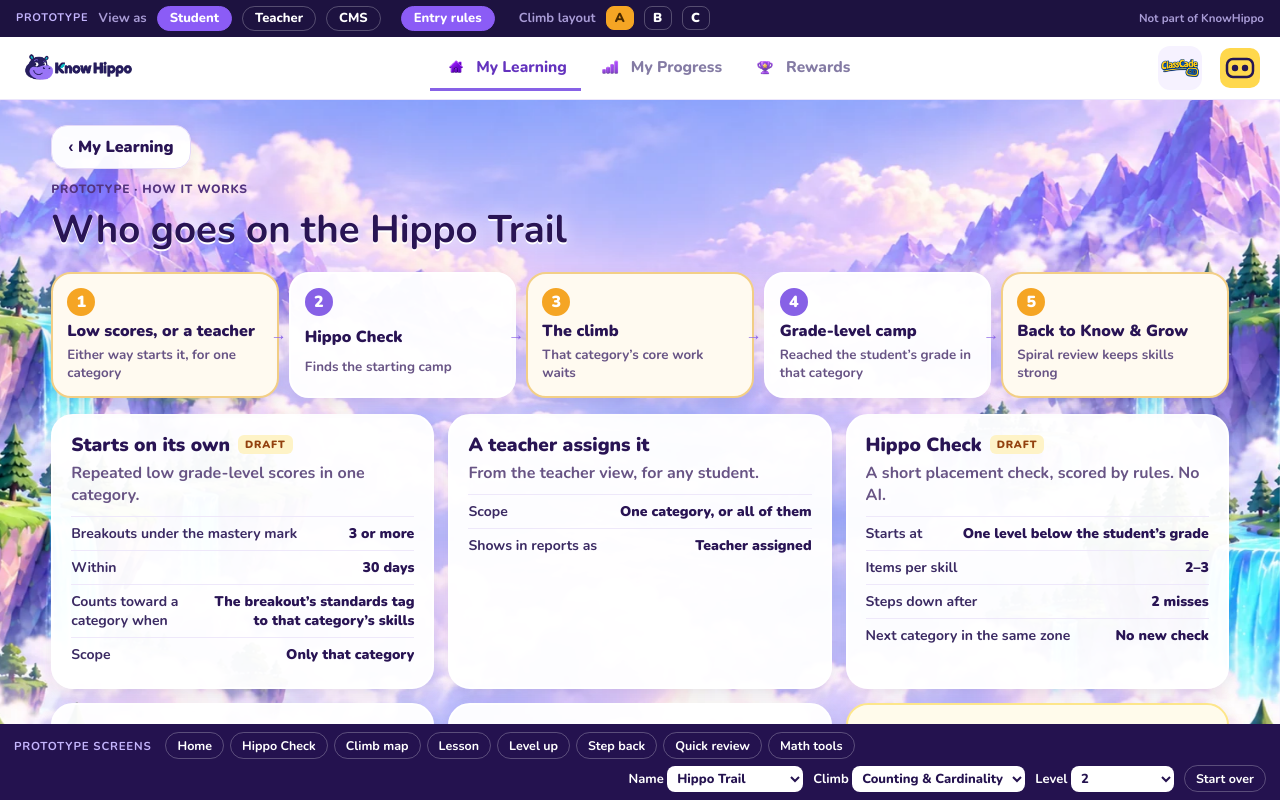
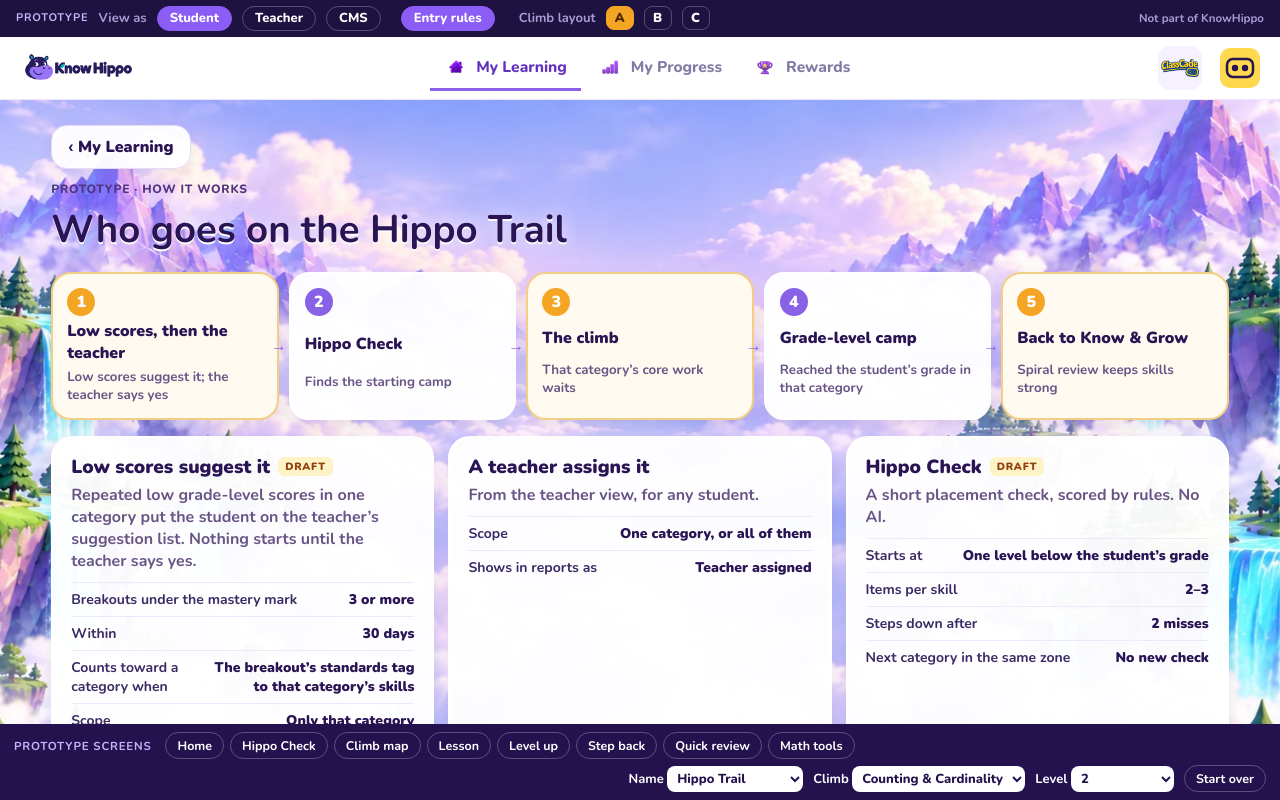
Before and after one commit to kennadyscott/hippo-trail-prototype, a React (Vite) app: page / in a window 1280 px wide. Both pictures are taken after a click on the button "Entry rules". Shown: the top 800 px of the page. Built offline with nearby package versions, Linux system fonts and the light colour scheme.

Commit message:
Entry rules: low scores suggest the climb; the teacher confirms first
Co-Authored-By: Claude Opus 5.5 <noreply@anthropic.com>

```diff
--- a/public/cms.html
+++ b/public/cms.html
@@ -1055,7 +1055,7 @@ function renderReview(){
 PAGES.rules = () => `<p class="eyebrow">KnowHippo / ${esc(P())}</p><h1>Settings</h1><h2 style="margin:6px 0 4px;font-size:17px">Rules</h2>
   <p class="lead">How students get into and out of ${esc(P())}. Numbers marked Draft are starting points for the team to settle; the student app reads these rules, so changing them never needs new content.</p>
   <div class="rules">
-    <article class="card rule"><h3>Automatic start <span class="draft">Draft</span></h3><p>Repeated low scores at grade level in one category put a student in ${esc(P())} for that category.</p><dl><div><dt>Breakouts under the mastery mark</dt><dd>3 or more</dd></div><div><dt>Within</dt><dd>30 days</dd></div><div><dt>Counts toward a category</dt><dd>Breakouts whose standards tag to its skills</dd></div></dl></article>
+    <article class="card rule"><h3>Suggested by low scores <span class="draft">Draft</span></h3><p>Repeated low scores at grade level in one category suggest ${esc(P())} for that category. The teacher confirms first; nothing starts on its own.</p><dl><div><dt>Breakouts under the mastery mark</dt><dd>3 or more</dd></div><div><dt>Within</dt><dd>30 days</dd></div><div><dt>Counts toward a category</dt><dd>Breakouts whose standards tag to its skills</dd></div><div><dt>Teacher sees</dt><dd>Add or Not now on Class Overview</dd></div></dl></article>
     <article class="card rule"><h3>Teacher assigns</h3><p>Teachers can put a student in ${esc(P())} for one category or for all of them.</p><dl><div><dt>Scope</dt><dd>One category · All categories</dd></div><div><dt>Shows in teacher reports as</dt><dd>Teacher assigned</dd></div></dl></article>
     <article class="card rule"><h3>Hippo Check <span class="draft">Draft</span></h3><p>A short rule-based placement check. No AI.</p><dl><div><dt>Starts at</dt><dd>One level below the student's grade</dd></div><div><dt>Items per skill</dt><dd>2–3</dd></div><div><dt>Step down after</dt><dd>2 misses</dd></div><div><dt>Next category in the zone</dt><dd>No new check</dd></div></dl></article>
     <article class="card rule"><h3>While in ${esc(P())}</h3><p>That category's core grade-level work waits. Other categories carry on in KnowHippo core.</p><dl><div><dt>Lesson pass mark</dt><dd>80% on the first try <span class="draft">Draft</span></dd></div><div><dt>A missed mastery check</dt><dd>Show Me again, then retry</dd></div><div><dt>Back to core</dt><dd>At grade level in that category</dd></div></dl></article>
--- a/src/student/App.tsx
+++ b/src/student/App.tsx
@@ -354,15 +354,15 @@ function EntryRules({name, onBack}: {name: string; onBack: () => void}) {
     </div></div>
     <section className="ht-rules">
       <ol className="ht-flow">
-        {step('1', 'Low scores, or a teacher', 'Either way starts it, for one category', true)}
+        {step('1', 'Low scores, then the teacher', 'Low scores suggest it; the teacher says yes', true)}
         {step('2', 'Hippo Check', 'Finds the starting camp')}
         {step('3', 'The climb', 'That category’s core work waits', true)}
         {step('4', 'Grade-level camp', 'Reached the student’s grade in that category')}
         {step('5', 'Back to Know & Grow', 'Spiral review keeps skills strong', true)}
       </ol>
       <div className="ht-rule-grid">
-        <article className="ht-rule"><h2>Starts on its own <em>Draft</em></h2><p>Repeated low grade-level scores in one category.</p>
-          <dl><div><dt>Breakouts under the mastery mark</dt><dd>3 or more</dd></div><div><dt>Within</dt><dd>30 days</dd></div><div><dt>Counts toward a category when</dt><dd>The breakout’s standards tag to that category’s skills</dd></div><div><dt>Scope</dt><dd>Only that category</dd></div></dl></article>
+        <article className="ht-rule"><h2>Low scores suggest it <em>Draft</em></h2><p>Repeated low grade-level scores in one category put the student on the teacher’s suggestion list. Nothing starts until the teacher says yes.</p>
+          <dl><div><dt>Breakouts under the mastery mark</dt><dd>3 or more</dd></div><div><dt>Within</dt><dd>30 days</dd></div><div><dt>Counts toward a category when</dt><dd>The breakout’s standards tag to that category’s skills</dd></div><div><dt>Scope</dt><dd>Only that category</dd></div><div><dt>Teacher sees</dt><dd>“Add to {name}” or “Not now” on Class Overview</dd></div><div><dt>Not now</dt><dd>Suggested again after 3 more low breakouts</dd></div></dl></article>
         <article className="ht-rule"><h2>A teacher assigns it</h2><p>From the teacher view, for any student.</p>
           <dl><div><dt>Scope</dt><dd>One category, or all of them</dd></div><div><dt>Shows in reports as</dt><dd>Teacher assigned</dd></div></dl></article>
         <article className="ht-rule"><h2>Hippo Check <em>Draft</em></h2><p>A short placement check, scored by rules. No AI.</p>
@@ -371,8 +371,8 @@ function EntryRules({name, onBack}: {name: string; onBack: () => void}) {
           <dl><div><dt>That category’s grade-level work</dt><dd>Waits</dd></div><div><dt>Other categories</dt><dd>Carry on in Know &amp; Grow</dd></div><div><dt>Skill pass mark</dt><dd>80% on the first try</dd></div><div><dt>Moves down a camp after</dt><dd>3 missed in a row · 4 in a step · 8 extras</dd></div></dl></article>
         <article className="ht-rule"><h2>Back to core</h2><p>The climb ends when the student reaches their grade.</p>
           <dl><div><dt>Leaves the trail</dt><dd>At grade level in that category</dd></div><div><dt>Then</dt><dd>Spiral review at 1 week, 3 weeks, 6 weeks, then monthly</dd></div></dl></article>
-        <article className="ht-rule ht-rule-open"><h2>Open question</h2><p>When low scores trigger it, does the student start right away, or does the teacher confirm first?</p>
-          <p className="ht-note">The CMS rules say it starts on its own. The teacher view shows these students as suggestions with “Add to {name}” and “Not now”. Pick one before building.</p></article>
+        <article className="ht-rule ht-rule-decided"><h2>Decided</h2><p>The teacher confirms first. Low scores never move a student onto the {name} by themselves.</p>
+          <p className="ht-note">Decided by Kennady, November 26, 2026.</p></article>
       </div>
     </section>
   </main>
--- a/src/student/student.css
+++ b/src/student/student.css
@@ -294,3 +294,4 @@
 .pt-switch .pt-rules { border: 1px solid #ffffff40; color: #fff; border-radius: 999px; padding: 3px 12px; font-weight: 800; margin-left: 10px; }
 .pt-switch .pt-rules[aria-pressed="true"] { background: #8b5cf6; border-color: #8b5cf6; }
 @media (max-width: 980px) { .ht-flow { grid-template-columns: 1fr; } .ht-flow li + li::before { content: "↓"; left: 50%; top: -11px; } }
+.ht-rule-decided { border-color: #9fe7dc; background: #effcf9; }
```
